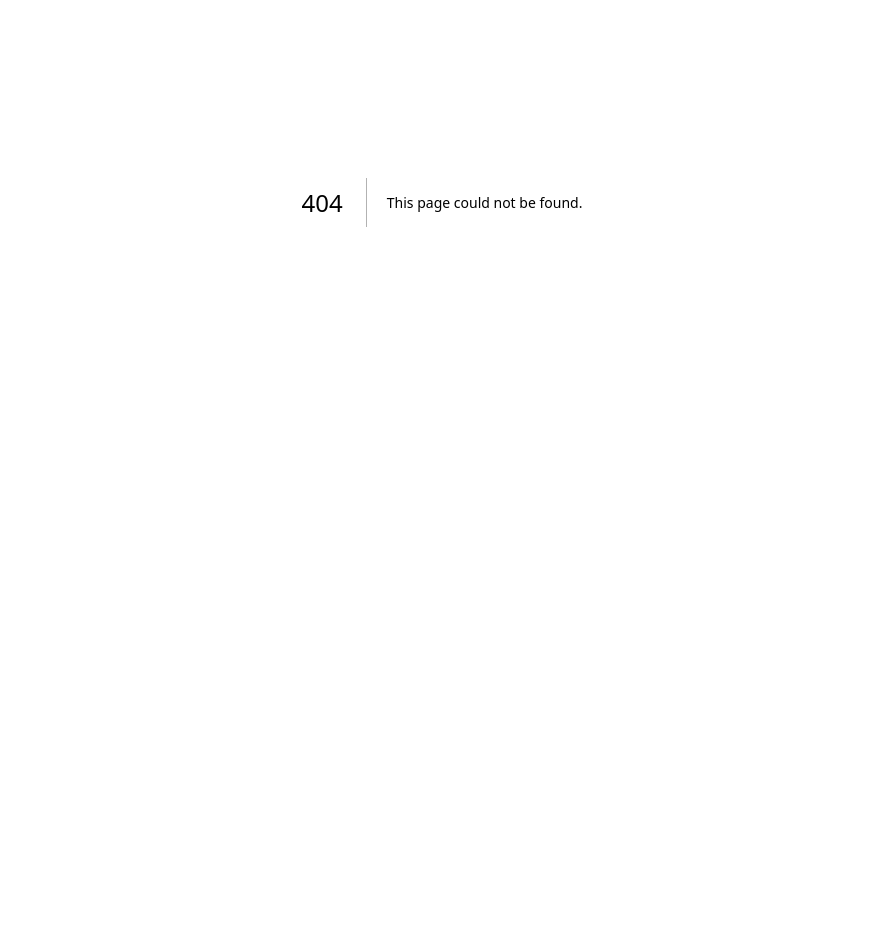
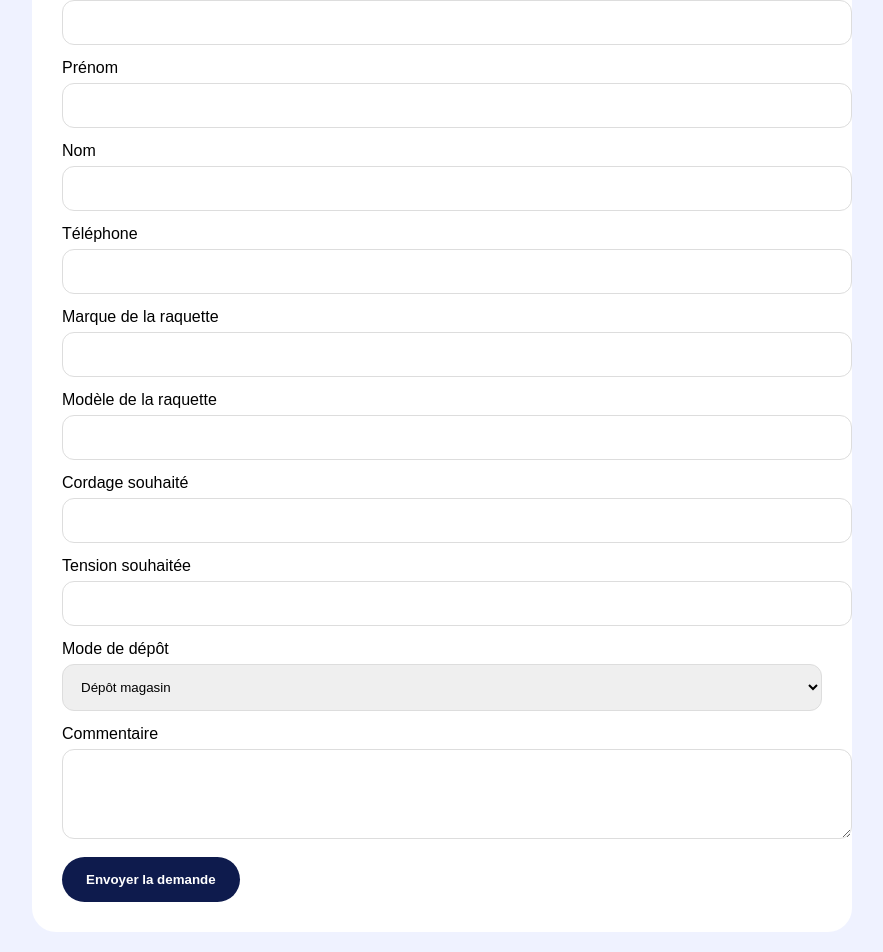
Before and after one commit to badminland/badminland-cordage, a Next.js app: page /nouvelle-demande in a window 1280 px wide. Before the commit this address had no page. Shown: the part 198-1150 px from the top of the page, without its empty margins (198-1081 px from the left). Before the commit the page ends 800 px from the top, so only its background shows below. Built offline with nearby package versions, Linux system fonts and the light colour scheme; no server answers.

Commit message:
Create page.js

```diff
--- /dev/null
+++ b/app/nouvelle-demande/page.js
@@ -0,0 +1,183 @@
+"use client";
+
+import { useState } from "react";
+import { supabase } from "../../lib/supabase";
+
+export default function NouvelleDemande() {
+  const [form, setForm] = useState({
+    email: "",
+    first_name: "",
+    last_name: "",
+    phone: "",
+    racket_brand: "",
+    racket_model: "",
+    requested_string: "",
+    requested_tension: "",
+    deposit_method: "Dépôt magasin",
+    customer_comment: "",
+  });
+
+  const [message, setMessage] = useState("");
+
+  function updateField(e) {
+    setForm({
+      ...form,
+      [e.target.name]: e.target.value,
+    });
+  }
+
+  async function submitForm(e) {
+    e.preventDefault();
+    setMessage("Envoi en cours...");
+
+    const { data: player, error: playerError } = await supabase
+      .from("players")
+      .upsert(
+        {
+          email: form.email,
+          first_name: form.first_name,
+          last_name: form.last_name,
+          phone: form.phone,
+        },
+        { onConflict: "email" }
+      )
+      .select()
+      .single();
+
+    if (playerError) {
+      setMessage("Erreur profil joueur : " + playerError.message);
+      return;
+    }
+
+    const { data: racket, error: racketError } = await supabase
+      .from("rackets")
+      .insert({
+        player_id: player.id,
+        brand: form.racket_brand,
+        model: form.racket_model,
+      })
+      .select()
+      .single();
+
+    if (racketError) {
+      setMessage("Erreur raquette : " + racketError.message);
+      return;
+    }
+
+    const { error: requestError } = await supabase
+      .from("stringing_requests")
+      .insert({
+        player_id: player.id,
+        racket_id: racket.id,
+        requested_string: form.requested_string,
+        requested_tension: form.requested_tension,
+        deposit_method: form.deposit_method,
+        customer_comment: form.customer_comment,
+        status: "Raquette en attente de dépôt",
+      });
+
+    if (requestError) {
+      setMessage("Erreur demande : " + requestError.message);
+      return;
+    }
+
+    setMessage("✅ Votre demande de cordage a bien été enregistrée.");
+  }
+
+  return (
+    <main style={{ minHeight: "100vh", background: "#EFF2FF", padding: "30px", fontFamily: "Arial" }}>
+      <div style={{ maxWidth: "760px", margin: "0 auto", background: "white", borderRadius: "24px", padding: "30px" }}>
+        <h1 style={{ color: "#0E1B4D" }}>Nouvelle demande de cordage</h1>
+        <p>Remplissez les informations ci-dessous pour déposer une demande de cordage.</p>
+
+        <form onSubmit={submitForm}>
+          {[
+            ["email", "Email"],
+            ["first_name", "Prénom"],
+            ["last_name", "Nom"],
+            ["phone", "Téléphone"],
+            ["racket_brand", "Marque de la raquette"],
+            ["racket_model", "Modèle de la raquette"],
+            ["requested_string", "Cordage souhaité"],
+            ["requested_tension", "Tension souhaitée"],
+          ].map(([name, label]) => (
+            <div key={name} style={{ marginBottom: "14px" }}>
+              <label>{label}</label>
+              <input
+                name={name}
+                value={form[name]}
+                onChange={updateField}
+                required={name !== "phone"}
+                style={{
+                  width: "100%",
+                  padding: "14px",
+                  borderRadius: "12px",
+                  border: "1px solid #ddd",
+                  marginTop: "6px",
+                }}
+              />
+            </div>
+          ))}
+
+          <div style={{ marginBottom: "14px" }}>
+            <label>Mode de dépôt</label>
+            <select
+              name="deposit_method"
+              value={form.deposit_method}
+              onChange={updateField}
+              style={{
+                width: "100%",
+                padding: "14px",
+                borderRadius: "12px",
+                border: "1px solid #ddd",
+                marginTop: "6px",
+              }}
+            >
+              <option>Dépôt magasin</option>
+              <option>Envoi par colis</option>
+              <option>Remise sur tournoi</option>
+            </select>
+          </div>
+
+          <div style={{ marginBottom: "14px" }}>
+            <label>Commentaire</label>
+            <textarea
+              name="customer_comment"
+              value={form.customer_comment}
+              onChange={updateField}
+              rows="4"
+              style={{
+                width: "100%",
+                padding: "14px",
+                borderRadius: "12px",
+                border: "1px solid #ddd",
+                marginTop: "6px",
+              }}
+            />
+          </div>
+
+          <button
+            type="submit"
+            style={{
+              background: "#0E1B4D",
+              color: "white",
+              padding: "15px 24px",
+              borderRadius: "999px",
+              border: "none",
+              fontWeight: "bold",
+              cursor: "pointer",
+            }}
+          >
+            Envoyer la demande
+          </button>
+        </form>
+
+        {message && (
+          <p style={{ marginTop: "20px", fontWeight: "bold", color: "#0E1B4D" }}>
+            {message}
+          </p>
+        )}
+      </div>
+    </main>
+  );
+}
```
